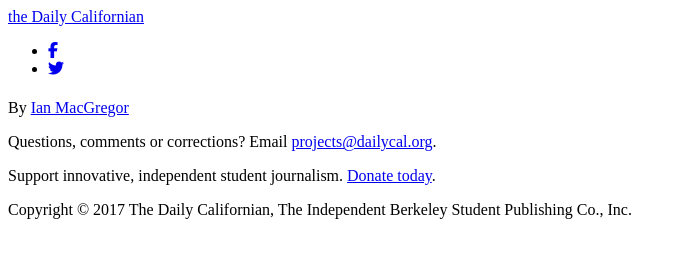
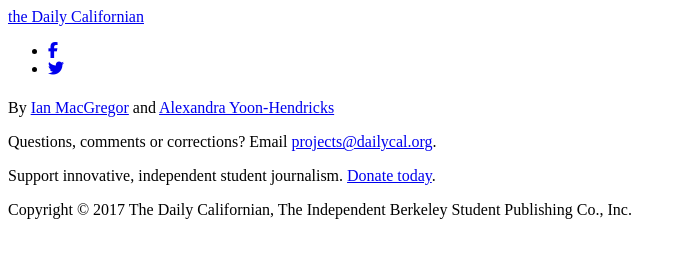
Before and after one commit to dailycal-projects/top-stories, a website built with webpack: page src/templates/index.html in a window 1280 px wide. Shown: the whole page, without its empty margins (0-686 px from the left). Built offline with nearby package versions, Linux system fonts and the light colour scheme.

Commit message:
before publish to stagin

```diff
--- a/src/templates/index.html
+++ b/src/templates/index.html
@@ -14,7 +14,7 @@
     <p class="subhead">{{ARCHIE.subhead}}</p>
     <div class="info">
         <p>
-            By <span class="byline"><a href="http://www.dailycal.org/author/imacgregor/">Ian MacGregor</a>
+            By <span class="byline"><a href="http://www.dailycal.org/author/imacgregor/">Ian MacGregor</a> and <span class="byline"><a href="http://www.dailycal.org/author/ayoonhendricks/">Alexandra Yoon-Hendricks</a>
             <br>
             </span> <time datetime="{{META.timestamp}}">{{ARCHIE.dateline | upper}}</time></span>
         </p>
```
Also changed, not shown: dist/css/main-app.css.
